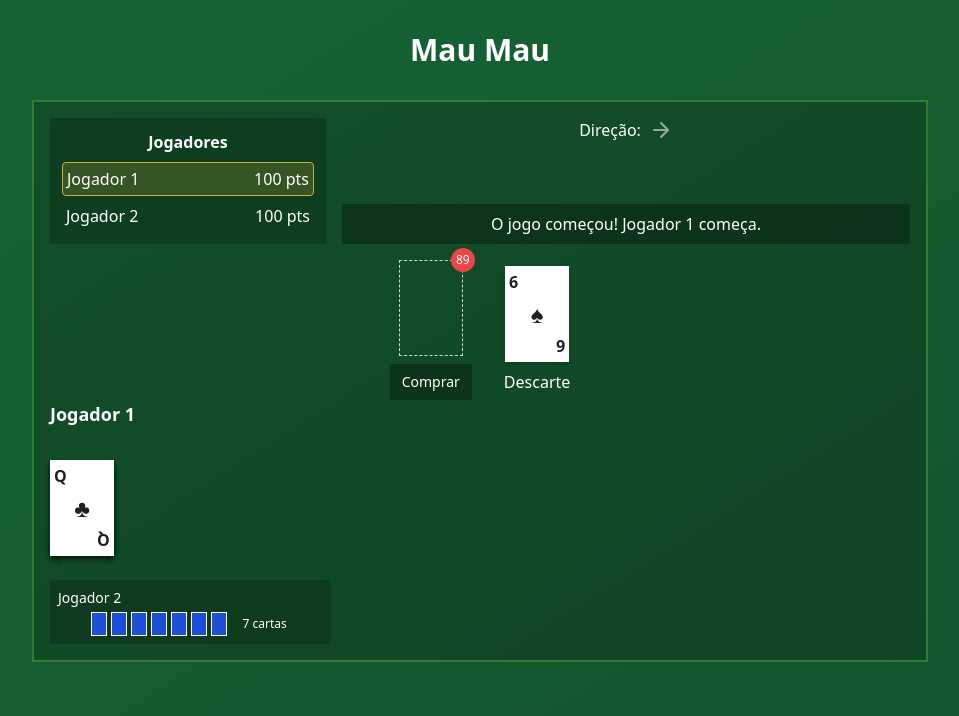
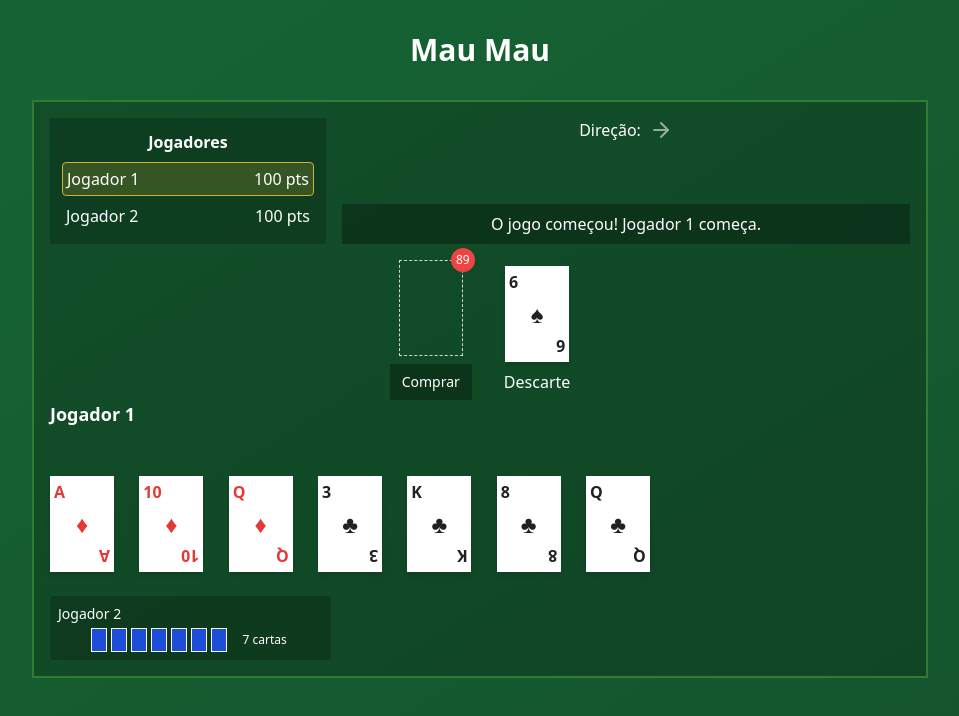
Before and after one commit to luizforgas/mau-mau-forgas, a React (Vite) app: page / in a window 1280 px wide. Both pictures are taken after a click on the button "Iniciar Jogo". Shown: the top 716 px of the page, without its empty margins (160-1119 px from the left). Built offline with nearby package versions, Linux system fonts and the light colour scheme.

Commit message:
Fix: Improve card selection and spacing in PlayerHand
- Modified `getCardPosition` to correctly space cards regardless of hand size.
- Added `z-index` handling to ensure all cards are interactive.
- Improved hover effect for better visual distinction.

```diff
--- a/src/components/PlayerHand.tsx
+++ b/src/components/PlayerHand.tsx
@@ -1,5 +1,4 @@
-
-import React from "react";
+import React, { useState } from "react";
 import { Card as CardType } from "../types/game";
 import PlayingCard from "./PlayingCard";
 import { cn } from "../lib/utils";
@@ -17,6 +16,9 @@ const PlayerHand: React.FC<PlayerHandProps> = ({
   onCardClick,
   playableCards = [],
 }) => {
+  // State to track which card is being hovered
+  const [hoveredCardId, setHoveredCardId] = useState<string | null>(null);
+
   // For non-current players, show cards face down and fewer details
   if (!isCurrentPlayer) {
     return (
@@ -31,18 +33,25 @@ const PlayerHand: React.FC<PlayerHandProps> = ({
     );
   }
 
-  // Calculate overlap based on card count
+  // Calculate card positions with proper spacing for any number of cards
   const getCardPosition = (index: number, total: number): number => {
     const maxWidth = Math.min(window.innerWidth - 40, 600); // Responsive max width
     const cardWidth = 16 * 4; // 16 tailwind units = 4rem = 64px typically
+    const cardOverlapRatio = 0.35; // How much cards overlap (smaller = more overlap)
 
-    if (total <= 7 || maxWidth >= total * cardWidth) {
-      return 0; // No overlap needed
+    // Calculate overlap needed based on available space
+    const availableWidth = maxWidth;
+    const fullCardSpace = cardWidth * total;
+
+    // If we have enough space, no need to overlap cards
+    if (fullCardSpace <= availableWidth) {
+      const spacing = (availableWidth - fullCardSpace) / Math.max(total - 1, 1);
+      return index * (cardWidth + spacing);
     }
 
-    const availableWidth = maxWidth - cardWidth;
-    const gapBetweenCards = availableWidth / (total - 1);
-    return index * gapBetweenCards;
+    // Otherwise, we need to overlap cards
+    const overlapWidth = cardWidth * cardOverlapRatio;
+    return index * overlapWidth;
   };
 
   const isPlayableCard = (card: CardType): boolean => {
@@ -50,22 +59,34 @@ const PlayerHand: React.FC<PlayerHandProps> = ({
   };
 
   return (
-    <div className="relative h-28 flex items-end justify-center mt-4">
+    <div className="relative h-32 flex items-end justify-center mt-4">
       {cards.map((card, index) => {
         const left = getCardPosition(index, cards.length);
+        const isHovered = hoveredCardId === card.id;
+        const canPlay = isCurrentPlayer && isPlayableCard(card);
+
         return (
           <div
             key={card.id}
-            className="absolute transition-all duration-300 animate-fade-in"
-            style={{ left: `${left}px` }}
+            className={cn(
+              "absolute transition-all duration-300 animate-fade-in",
+              isHovered && "z-50" // Bring hovered card to front
+            )}
+            style={{
+              left: `${left}px`,
+              zIndex: isHovered ? 50 : index, // Stack cards properly
+              transform: isHovered ? "translateY(-12px)" : "none"
+            }}
+            onMouseEnter={() => setHoveredCardId(card.id)}
+            onMouseLeave={() => setHoveredCardId(null)}
           >
             <PlayingCard
               card={card}
-              isPlayable={isCurrentPlayer && isPlayableCard(card)}
+              isPlayable={canPlay}
               onClick={() => onCardClick && onCardClick(card)}
               className={cn(
                 isPlayableCard(card) ? "ring-2 ring-gold" : "",
-                "transition-transform duration-300"
+                "transition-transform duration-300 cursor-pointer"
               )}
             />
           </div>
```
